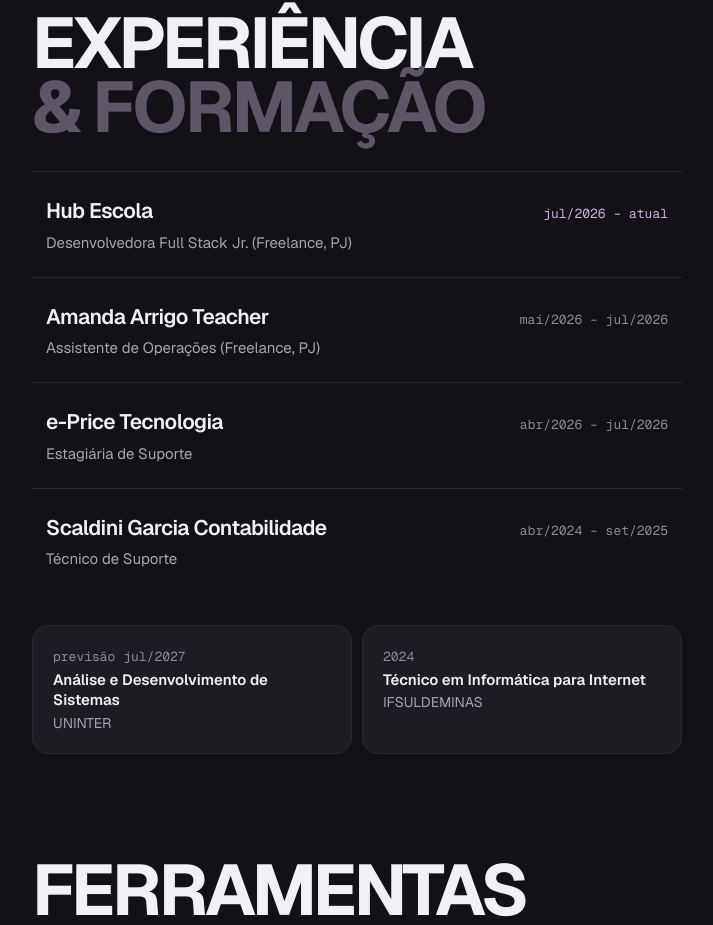
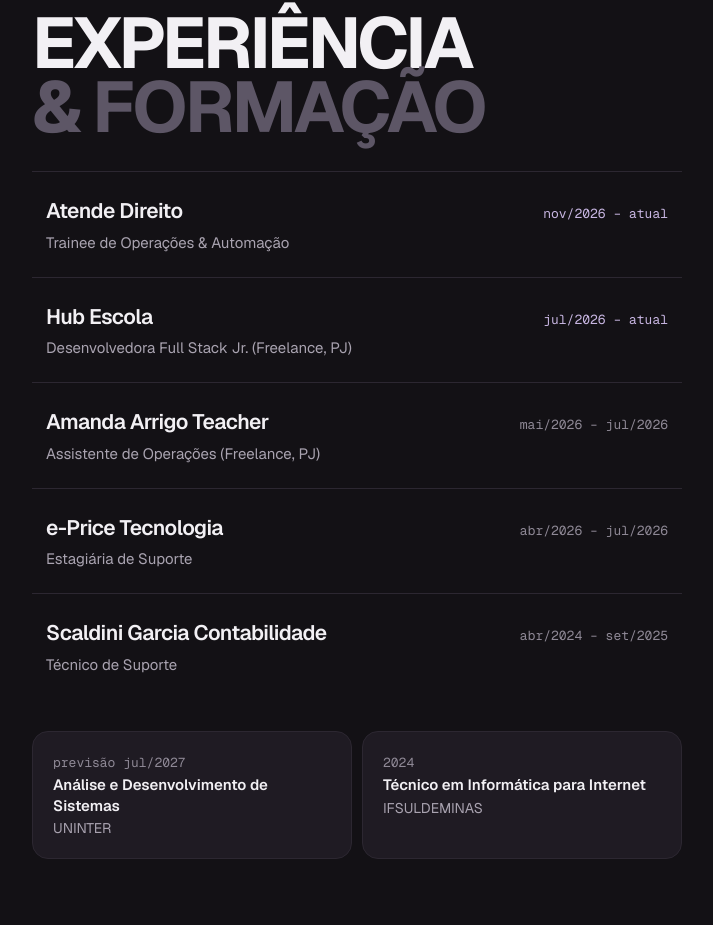
Before and after one commit to rafaelasv/landing-page, a Next.js app: page / in a window 1280 px wide. Shown: the part 2018-2943 px from the top of the page, without its empty margins (452-1165 px from the left). Built offline with nearby package versions, Linux system fonts and the light colour scheme; no server answers.

Commit message:
feat: add Atende Direito to the experience list
Add the new trainee role at the top of the experience section,
marked as current.

```diff
--- a/data/site.ts
+++ b/data/site.ts
@@ -83,6 +83,7 @@ export const PROJECTS: Project[] = [
 ];
 
 export const JOBS = [
+  { period: "nov/2026 – atual", role: "Trainee de Operações & Automação", org: "Atende Direito", current: true },
   { period: "jul/2026 – atual", role: "Desenvolvedora Full Stack Jr. (Freelance, PJ)", org: "Hub Escola", current: true },
   { period: "mai/2026 – jul/2026", role: "Assistente de Operações (Freelance, PJ)", org: "Amanda Arrigo Teacher", current: false },
   { period: "abr/2026 – jul/2026", role: "Estagiária de Suporte", org: "e-Price Tecnologia", current: false },
```
